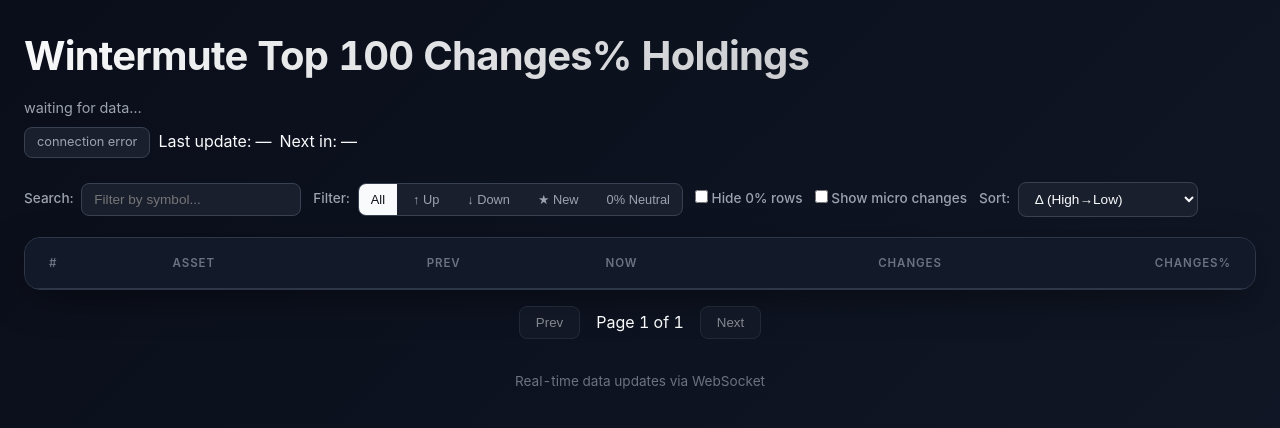
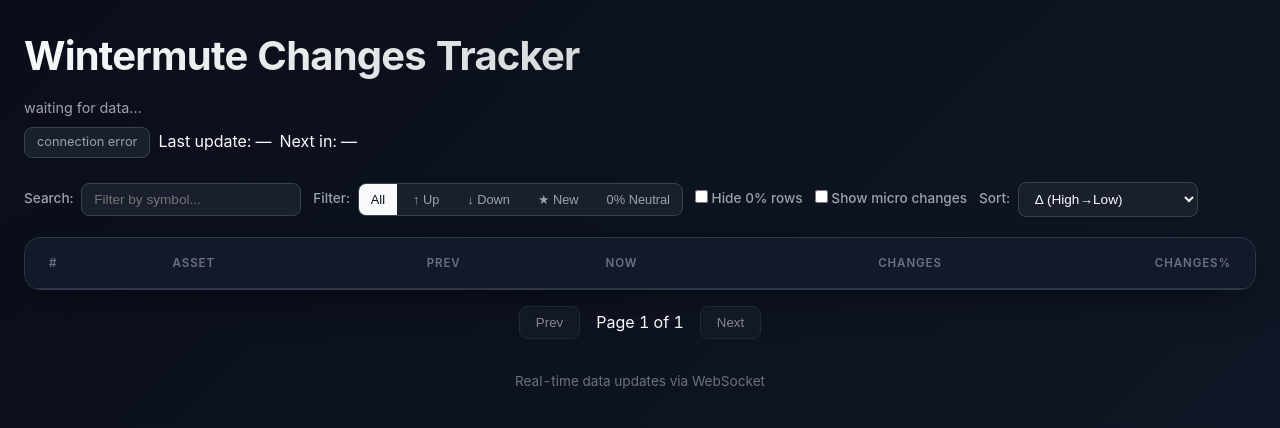
Before and after one commit to Radiit/wintermute-tracker, a website: page public/index.html in a window 1280 px wide. Drawn offline with nearby package versions, Linux system fonts and the light colour scheme; no server answers.

Commit message:
edit title

```diff
--- a/public/index.html
+++ b/public/index.html
@@ -92,7 +92,7 @@
 <body>
   <div class="container">
     <header>
-      <h1>Wintermute Top 100 Changes% Holdings</h1>
+      <h1>Wintermute Changes Tracker</h1>
       <div class="meta" id="meta">waiting for data…</div>
       <div class="status-bar">
         <span id="status" class="status-badge">disconnected</span>
```
